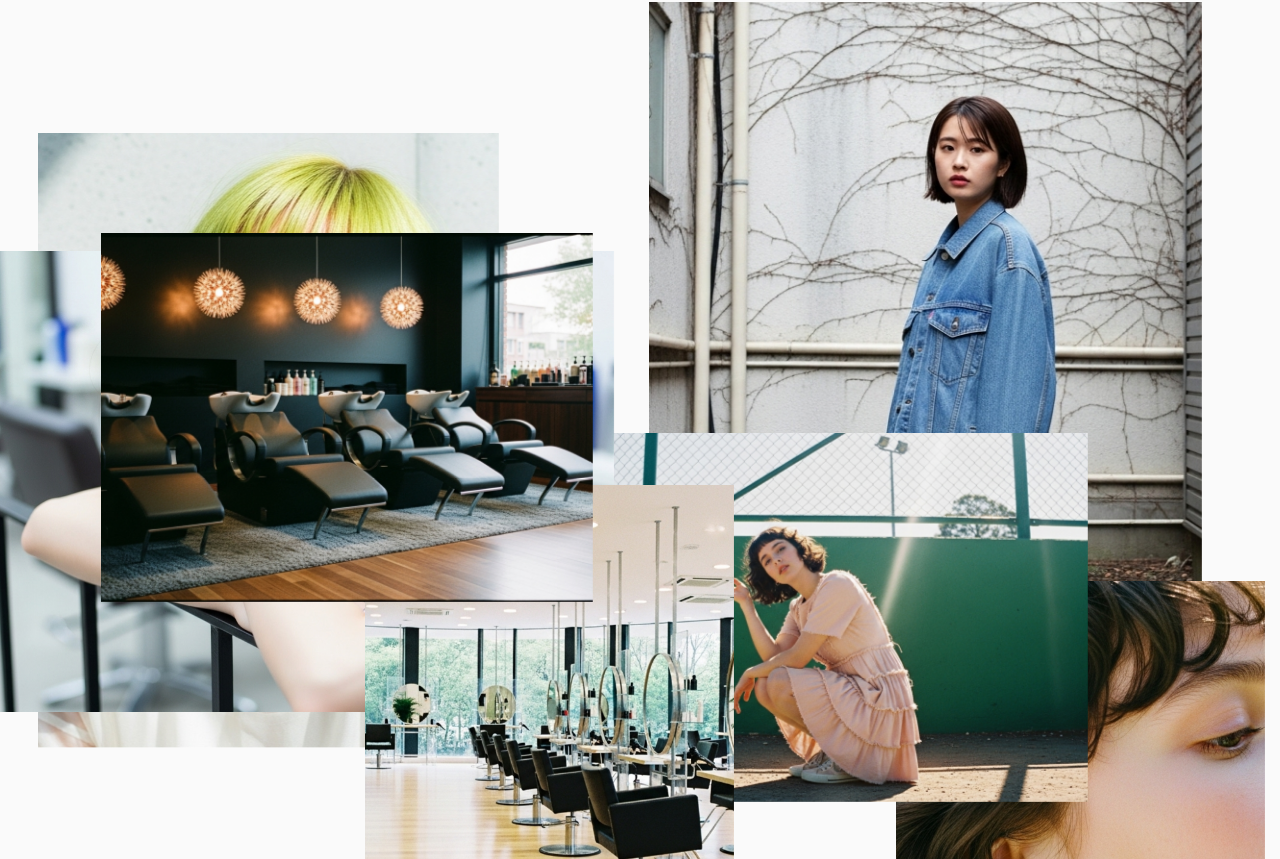
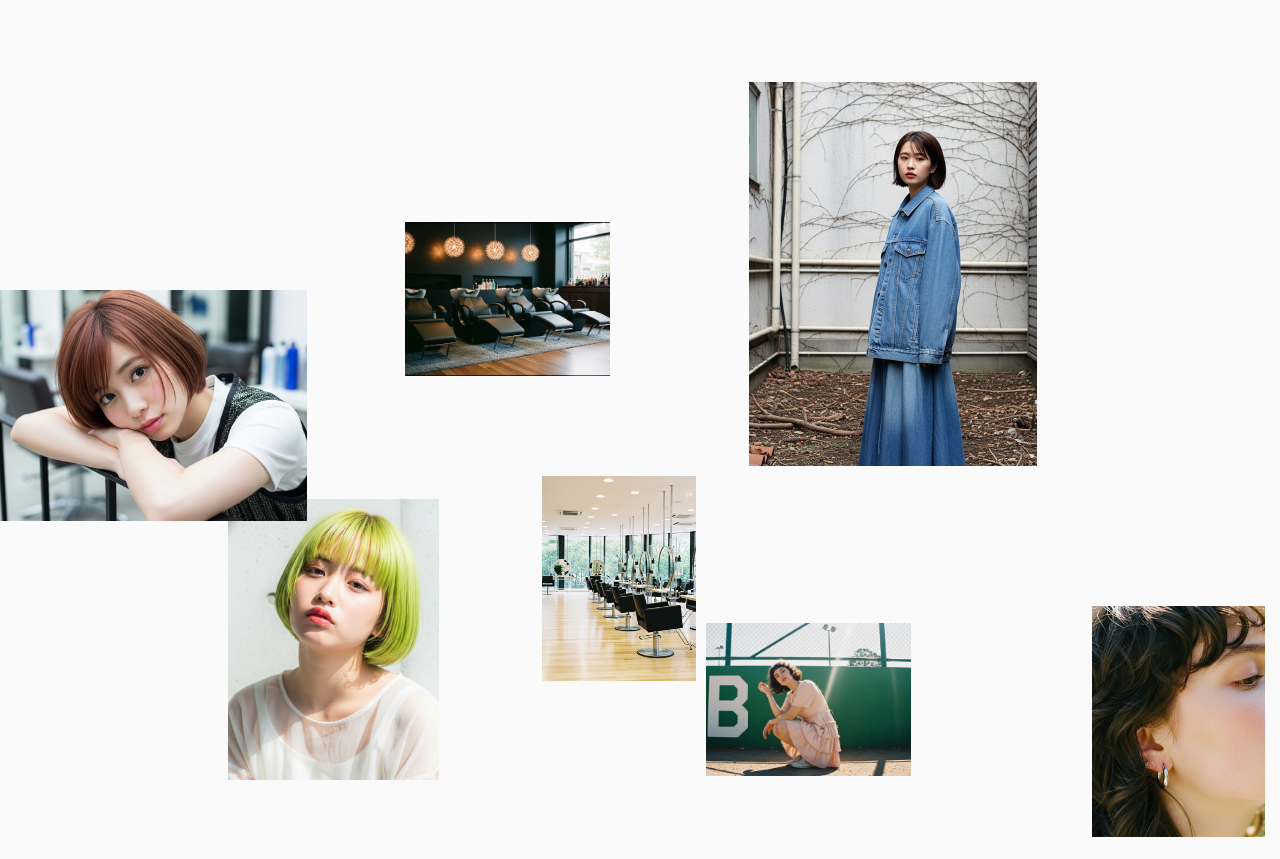
Before and after one commit to koma104/hairsalon-vdo-b, a Next.js app: page / in a window 1280 px wide. Shown: the part 1141-2000 px from the top of the page. Built offline with nearby package versions, Linux system fonts and the light colour scheme; a web font is replaced by a local one.

Commit message:
feat: PC向けパララックス効果の調整完了

```diff
--- a/src/app/page.tsx
+++ b/src/app/page.tsx
@@ -988,36 +988,43 @@ function HomeContent() {
                   src: '/images/prx-image-01.jpg',
                   alt: 'Photo 1',
                   speed: '1.2',
+                  speedPc: '1.4',
                 },
                 {
                   src: '/images/prx-image-02.jpg',
                   alt: 'Photo 2',
                   speed: '0.8',
+                  speedPc: '0.6',
                 },
                 {
                   src: '/images/prx-image-03.jpg',
                   alt: 'Photo 3',
                   speed: '1.1',
+                  speedPc: '1.3',
                 },
                 {
                   src: '/images/prx-image-04.jpg',
                   alt: 'Photo 4',
                   speed: '0.9',
+                  speedPc: '0.7',
                 },
                 {
                   src: '/images/prx-image-05.jpg',
                   alt: 'Photo 5',
                   speed: '0.9',
+                  speedPc: '0.8',
                 },
                 {
                   src: '/images/prx-image-06.jpg',
                   alt: 'Photo 6',
                   speed: '1.1',
+                  speedPc: '1.2',
                 },
                 {
                   src: '/images/prx-image-07.jpg',
                   alt: 'Photo 7',
                   speed: '0.9',
+                  speedPc: '0.9',
                 },
               ]}
             />
--- a/src/components/PhotoParallax/PhotoParallax.module.css
+++ b/src/components/PhotoParallax/PhotoParallax.module.css
@@ -8,6 +8,18 @@
   /* 4:3比率のサイズ変数 */
   --w4: 48vw; /* 4の部分 */
   --w3: 36vw; /* 3の部分 */
+
+  /* PCでは画像サイズを小さく調整 */
+  @media (min-width: 768px) {
+    --w4: 24vw; /* PCでは半分のサイズ */
+    --w3: 18vw; /* PCでは半分のサイズ */
+  }
+
+  /* 大画面での最適化 */
+  @media (min-width: 1200px) {
+    --w4: 20vw; /* より小さく */
+    --w3: 15vw; /* より小さく */
+  }
 }
 
 .photo-wrapper {
@@ -36,6 +48,13 @@
     width: var(--w4);
     height: var(--w3);
     z-index: 3;
+
+    @media (min-width: 768px) {
+      top: 8%;
+      left: 0;
+      width: calc(var(--w4) * 1.2);
+      height: calc(var(--w3) * 1.2);
+    }
   }
 
   &:nth-child(2) {
@@ -44,6 +63,13 @@
     width: calc(var(--w3) * 1.2);
     height: calc(var(--w4) * 1.2);
     z-index: 1;
+
+    @media (min-width: 768px) {
+      top: 12%;
+      right: 18%;
+      width: calc(var(--w3) * 1.5);
+      height: calc(var(--w4) * 1.5);
+    }
   }
 
   &:nth-child(3) {
@@ -52,6 +78,11 @@
     width: calc(var(--w3) * 0.8);
     height: calc(var(--w4) * 0.8);
     z-index: 4;
+
+    @media (min-width: 768px) {
+      top: 35%;
+      right: 45%;
+    }
   }
 
   &:nth-child(4) {
@@ -60,6 +91,11 @@
     width: calc(var(--w4) * 0.8);
     height: calc(var(--w3) * 0.8);
     z-index: 2;
+
+    @media (min-width: 768px) {
+      bottom: 5%;
+      right: 28%;
+    }
   }
 
   &:nth-child(5) {
@@ -68,6 +104,11 @@
     width: calc(var(--w4) * 0.8);
     height: calc(var(--w3) * 0.8);
     z-index: 5;
+
+    @media (min-width: 768px) {
+      top: 22%;
+      left: 32%;
+    }
   }
 
   &:nth-child(6) {
@@ -76,6 +117,13 @@
     width: calc(var(--w3) * 0.8);
     height: calc(var(--w4) * 0.8);
     z-index: 1;
+
+    @media (min-width: 768px) {
+      top: 55%;
+      right: 0;
+      width: calc(var(--w3) * 0.9);
+      height: calc(var(--w4) * 0.9);
+    }
   }
 
   &:nth-child(7) {
@@ -84,5 +132,12 @@
     width: var(--w3);
     height: var(--w4);
     z-index: 2;
+
+    @media (min-width: 768px) {
+      bottom: 12%;
+      left: 18%;
+      width: calc(var(--w3) * 1.1);
+      height: calc(var(--w4) * 1.1);
+    }
   }
 }
--- a/src/components/PhotoParallax/PhotoParallax.tsx
+++ b/src/components/PhotoParallax/PhotoParallax.tsx
@@ -1,7 +1,7 @@
 'use client'
 
 import { useEffect } from 'react'
-import { gsap, ScrollSmoother } from '@/lib/gsap'
+import { gsap, ScrollSmoother, ScrollTrigger } from '@/lib/gsap'
 import styles from './PhotoParallax.module.css'
 
 interface PhotoParallaxProps {
@@ -9,24 +9,100 @@ interface PhotoParallaxProps {
     src: string
     alt: string
     speed: string
+    speedPc?: string
   }[]
 }
 
 export default function PhotoParallax({ photos }: PhotoParallaxProps) {
   useEffect(() => {
     const timer = setTimeout(() => {
+      // デバイス判定
+      const isPC = window.innerWidth >= 768
+
+      // bodyのスクロールを確実に有効化
+      if (document.body) {
+        document.body.style.overflow = 'auto'
+        document.body.style.height = 'auto'
+      }
+
+      // 各写真要素を取得
+      const photoItems = document.querySelectorAll(`.${styles['photo-item']}`)
+
       // 写真要素のskewY設定
       const skewSetter = gsap.quickTo(`.${styles['photo-item']}`, 'skewY')
-      const clamp = gsap.utils.clamp(-10, 10) // 最大角度を10度に制限
+      const clamp = gsap.utils.clamp(-10, 10)
+
+      if (isPC) {
+        // PC: ScrollTriggerベースの実装（安全で確実なスクロール）
+        console.log('PC detected: Using ScrollTrigger for parallax')
+
+        photoItems.forEach((item, index) => {
+          const element = item as HTMLElement
+          const photo = photos[index]
+          if (!photo) return
+
+          const speed = photo.speedPc ? parseFloat(photo.speedPc) : parseFloat(photo.speed)
+          // PCでは移動距離を大幅に増加（200 -> 300）
+          const yMovement = (1 - speed) * 300
+
+          gsap.fromTo(
+            element,
+            { y: -yMovement },
+            {
+              y: yMovement,
+              ease: 'none',
+              scrollTrigger: {
+                trigger: element.parentElement,
+                start: 'top bottom',
+                end: 'bottom top',
+                scrub: 1,
+              },
+            }
+          )
+        })
+
+        // PC用の傾き効果（強化版）
+        let lastScrollTop = 0
+        let animationId: number
+
+        const updateSkew = () => {
+          const currentScrollTop = window.pageYOffset
+          const scrollVelocity = currentScrollTop - lastScrollTop
+          lastScrollTop = currentScrollTop
+          // PCでは傾き効果を強化（0.3 -> 0.5）
+          skewSetter(clamp(scrollVelocity * 0.5))
+          animationId = requestAnimationFrame(updateSkew)
+        }
+
+        updateSkew()
+
+        return () => {
+          cancelAnimationFrame(animationId)
+          ScrollTrigger.killAll()
+        }
+      } else {
+        // SP: ScrollSmootherベースの実装（滑らかな動き）
+        console.log('Mobile detected: Using ScrollSmoother for parallax')
+
         let stopTimer: number | null = null
+        let smoother: { kill: () => void } | null = null
 
-      // ScrollSmootherの設定
-      const smoother = ScrollSmoother.create({
+        // SP用のdata-speed属性設定
+        photoItems.forEach((item, index) => {
+          const element = item as HTMLElement
+          const photo = photos[index]
+          if (!photo) return
+          element.setAttribute('data-speed', photo.speed)
+        })
+
+        setTimeout(() => {
+          try {
+            smoother = ScrollSmoother.create({
               wrapper: 'body',
               content: 'body',
-        smooth: 1, // 滑らかさの設定
+              smooth: 1,
               effects: true,
-        normalizeScroll: false, // 余白対策
+              normalizeScroll: false,
               smoothTouch: false,
               ignoreMobileResize: true,
               onUpdate: (self) => {
@@ -43,26 +119,42 @@ export default function PhotoParallax({ photos }: PhotoParallaxProps) {
               },
             })
 
-      // data-speed属性が自動的に適用される
+            console.log('ScrollSmoother initialized for mobile')
+          } catch (error) {
+            console.error('ScrollSmoother initialization failed:', error)
+            if (document.body) {
+              document.body.style.overflow = 'auto'
+            }
+          }
+        }, 50)
 
-      // クリーンアップ
         return () => {
-        // ScrollSmootherインスタンスを破棄
           if (smoother) {
+            try {
               smoother.kill()
+            } catch (error) {
+              console.warn('ScrollSmoother cleanup failed:', error)
             }
-
-        // タイマーをクリア
+          }
           if (stopTimer) {
             clearTimeout(stopTimer)
           }
+          if (document.body) {
+            document.body.style.overflow = 'auto'
           }
-    }, 100) // 100ms待ってからGSAPを初期化
+        }
+      }
+    }, 100)
 
     return () => {
       clearTimeout(timer)
+      // ScrollSmootherのクリーンアップ（getAll()は使用しない）
+      if (document.body) {
+        document.body.style.overflow = 'auto'
+        document.body.style.height = 'auto'
       }
-  }, [])
+    }
+  }, [photos])
 
   return (
     <section className={styles['photo-parallax-container']}>
```
Lines whose indentation alone changed are shown as unchanged.
